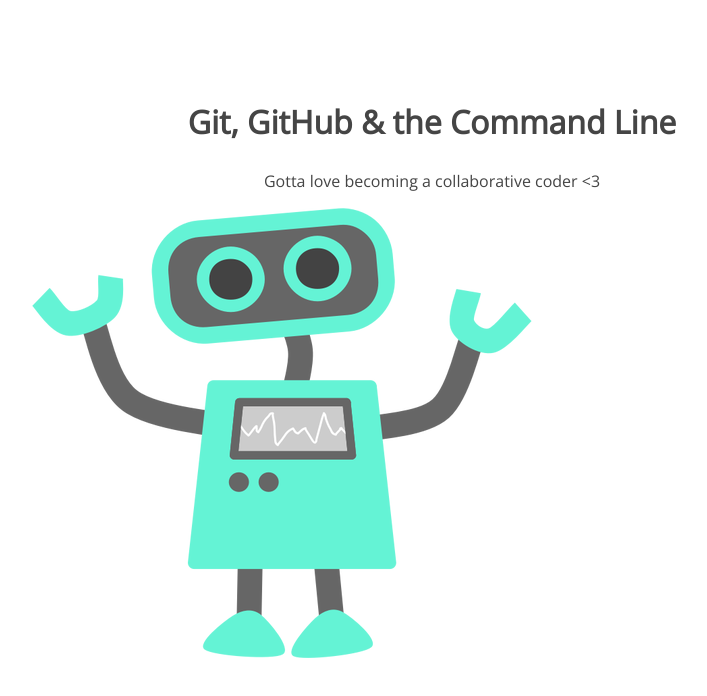
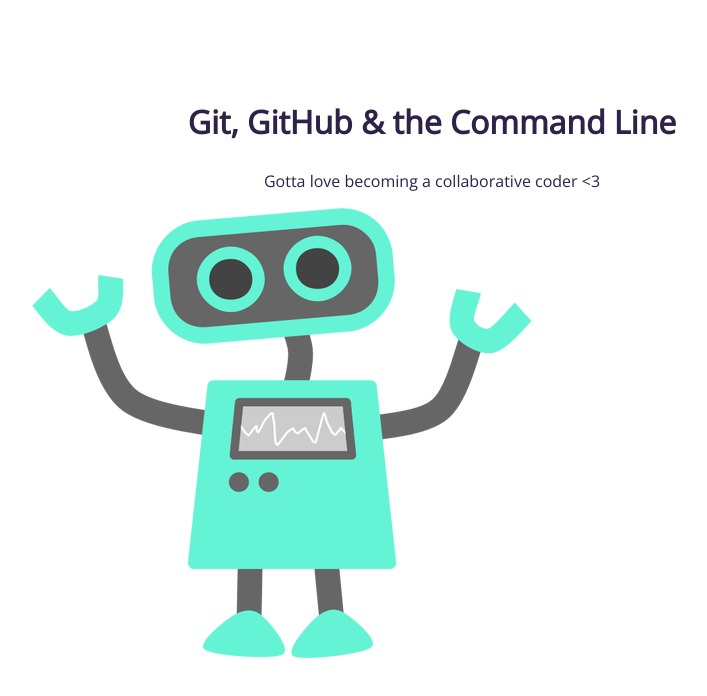
Before and after one commit to ChaiLife/105-project, a plain HTML site: page index.html in a window 1280 px wide. Shown: the whole page, without its empty margins (208-915 px from the left). Drawn offline with nearby package versions, Linux system fonts and the light colour scheme.

Commit message:
update color header 1

```diff
--- a/css/style.css
+++ b/css/style.css
@@ -2,15 +2,18 @@
     width: 800px;
     margin: 100px auto;
 }
+
 section h1,
 section p {
     text-align: center;
-	color: #454545;
+    color: #2e2249;
 }
+
 section h1 {
     font: 32px 'Open Sans';
     font-weight: bold;
 }
+
 section p {
     font: 16px 'Open Sans';
 }
```
Lines whose indentation alone changed are shown as unchanged.
